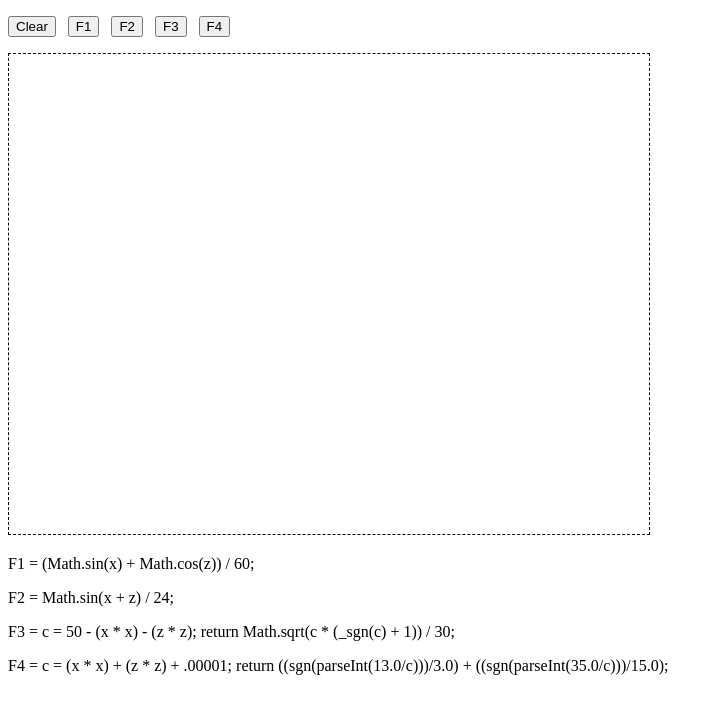
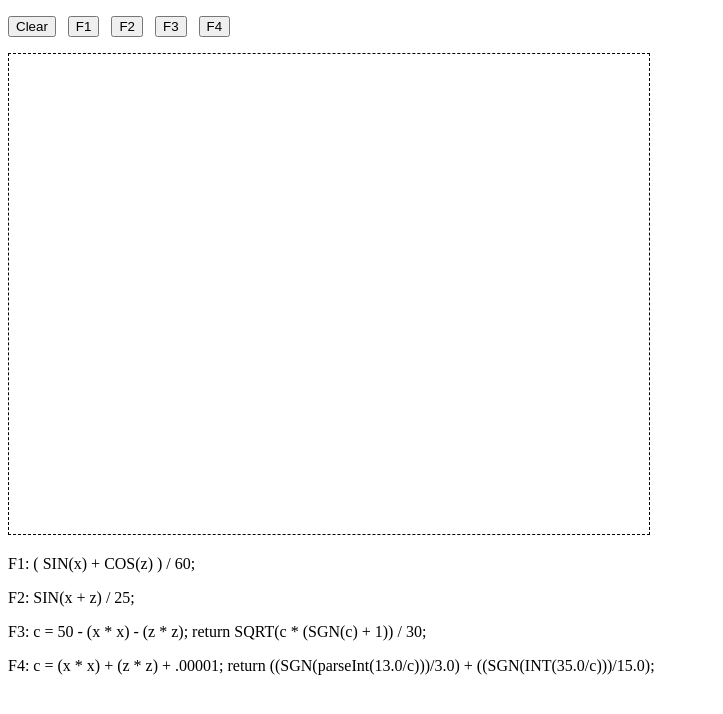
Before and after one commit to jonatasdemello/html5-graphics, a plain HTML site: page functions.html in a window 1280 px wide. Shown: the whole page, without its empty margins (0-723 px from the left). Drawn offline with Linux system fonts and the light colour scheme.

Commit message:
update functions

```diff
--- a/functions.html
+++ b/functions.html
@@ -25,10 +25,10 @@
 
     <div id="msg"></div>
 
-    <p>F1 = (Math.sin(x) + Math.cos(z)) / 60;</p>
-    <p>F2 = Math.sin(x + z) / 24;</p>
-    <p>F3 = c = 50 - (x * x) - (z * z); return Math.sqrt(c * (_sgn(c) + 1)) / 30;</p>
-    <p>F4 = c = (x * x) + (z * z) + .00001; return ((sgn(parseInt(13.0/c)))/3.0) + ((sgn(parseInt(35.0/c)))/15.0);</p>
+    <p>F1: ( SIN(x) + COS(z) ) / 60;</p>
+    <p>F2: SIN(x + z) / 25;</p>
+    <p>F3: c = 50 - (x * x) - (z * z); return SQRT(c * (SGN(c) + 1)) / 30;</p>
+    <p>F4: c = (x * x) + (z * z) + .00001; return ((SGN(parseInt(13.0/c)))/3.0) + ((SGN(INT(35.0/c)))/15.0);</p>
 
 <script>
 
@@ -190,7 +190,7 @@
 
     function F2 (x, z)
     {
-        return Math.sin(x + z) / 24;
+        return Math.sin(x + z) / 25;
     }
 
     function F3 (x, z)
```
Also changed, not shown: graph3d.html (+7 -3 lines).
